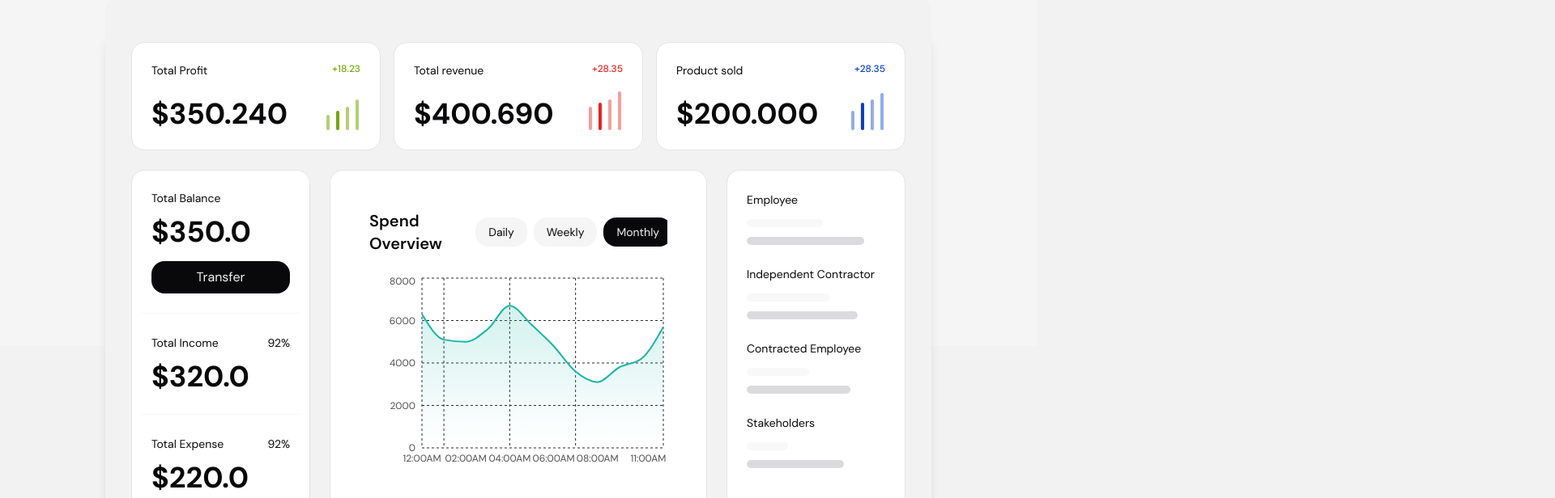
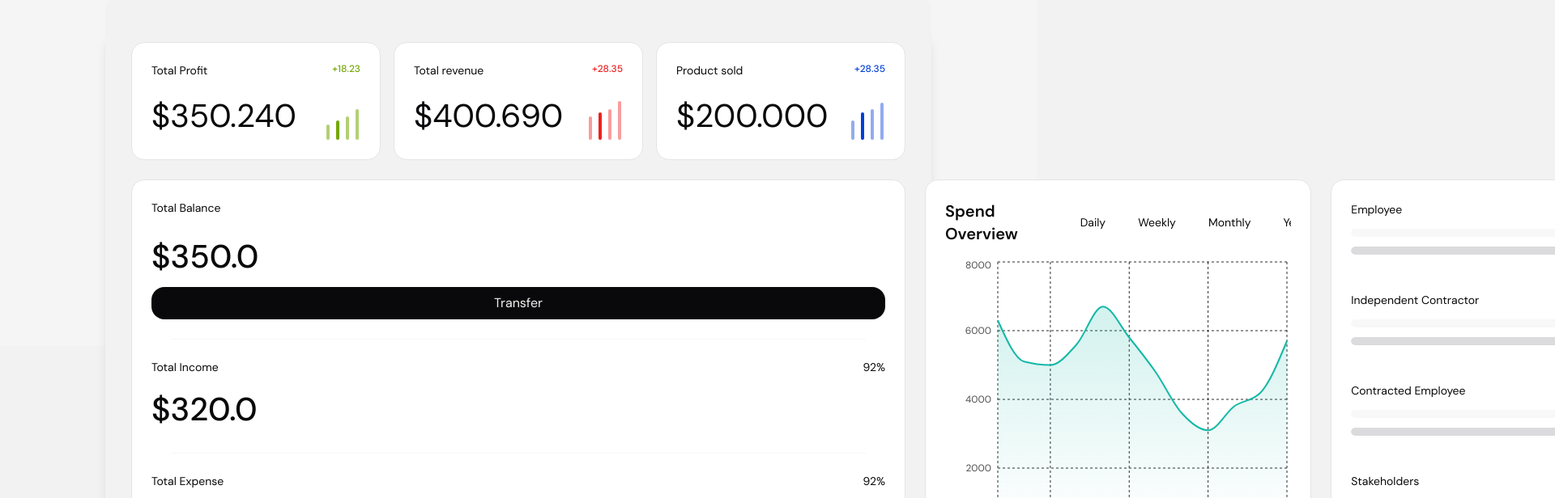
Before and after one commit to hazem-e99/Beetleware-Task25, a React (Vite) app: page / in a window 1280 px wide. Shown: the part 960-1576 px from the top of the page at 81% size, 1920 px wide, since content can reach past the window. Built offline with nearby package versions, Linux system fonts and the light colour scheme.

Commit message:
stats section

```diff
--- a/src/components/sections/HeroSection.jsx
+++ b/src/components/sections/HeroSection.jsx
@@ -52,7 +52,7 @@ export function HeroSection() {
               initial={{ opacity: 0, y: 20 }}
               animate={{ opacity: 1, y: 0 }}
               transition={{ delay: 0.4 }}
-              className="text-lg sm:text-xl text-textP mb-[56px] max-w-2xl mx-auto"
+              className="text-lg text-[22px] sm:text-xl text-textP mb-[56px] max-w-2xl mx-auto"
             >
               Empower your finance with modern software efficiency and experience
               for small and medium-sized businesses.
--- a/src/components/sections/PricingSection.jsx
+++ b/src/components/sections/PricingSection.jsx
@@ -19,10 +19,10 @@ export function PricingSection() {
             <Tag className="scale-x-[-1] w-4 h-4" />
             Pricing
           </div>
-          <h2 className="text-2xl sm:text-3xl md:text-4xl lg:text-5xl font-bold mb-3 sm:mb-4 tracking-[1.5px] px-4">
+          <h2 className="text-[47.813px] sm:text-3xl md:text-4xl lg:text-5xl font-bold mb-3 sm:mb-4 tracking-[1.5px] px-4">
             Find the right plan
           </h2>
-          <p className="text-sm sm:text-base md:text-lg text-textP max-w-6xl mx-auto mt-4 sm:mt-6 md:mt-8 !leading-relaxed px-4">
+          <p className="text-[18px] sm:text-base md:text-lg text-textP max-w-6xl mx-auto mt-4 sm:mt-6 md:mt-8 !leading-relaxed px-4">
             Invest in your company&apos;s future with our comprehensive financial
             solution. Contact us for pricing details and see how we can help you
             streamline your finances and reach your business goals.
--- a/src/components/sections/StatsSection.jsx
+++ b/src/components/sections/StatsSection.jsx
@@ -2,12 +2,16 @@ import { motion } from "framer-motion";
 import { SpendOverviewCard } from "../ui/SpendOverviewCard.jsx";
 import { MetricCard } from "../shared/MetricCard.jsx";
 import { EmployeeProgressCard } from "../shared/EmployeeProgressCard.jsx";
-import { spendData, topMetrics, employeeCategories } from "../../utils/statsData.js";
+import {
+  spendData,
+  topMetrics,
+  employeeCategories,
+} from "../../utils/statsData.js";
 
 export function StatsSection() {
   return (
     <section className="py-6 sm:py-8 md:py-10 m-4 sm:m-6 md:m-8 lg:m-10 relative bg-background rounded-lg">
-      <div className="relative mx-auto p-3 sm:p-4 md:px-6 lg:px-8 rounded-lg bg-surface shadow-lg">
+      <div className="relative  w-full p-3 sm:p-4 md:px-6 lg:px-8 rounded-lg bg-surface shadow-lg ">
         {/* Top Metrics */}
         <div className="grid grid-cols-1 sm:grid-cols-2 md:grid-cols-3 gap-3 sm:gap-4 mb-4 sm:mb-6">
           {topMetrics.map((metric, index) => (
@@ -16,20 +20,24 @@ export function StatsSection() {
         </div>
 
         {/* Main Dashboard Grid */}
-        <div className="grid grid-cols-1 lg:grid-cols-12 gap-4 sm:gap-6">
+        <div className="flex flex-col lg:flex-row items-stretch gap-4 sm:gap-6">
           {/* Left Sidebar */}
           <motion.div
             initial={{ opacity: 0, x: -20 }}
             whileInView={{ opacity: 1, x: 0 }}
             viewport={{ once: true }}
-            className="lg:col-span-3"
+            className="w-full flex-shrink-0 h-full lg:min-h-[480px] 2xl:w-[259px]"
           >
             <div className="bg-card border border-border rounded-2xl overflow-hidden w-full h-full flex flex-col">
-              <div className="p-4 sm:p-5 md:p-6 flex-1 flex flex-col justify-center">
+              <div className="p-4 sm:p-5 md:p-6 flex-1 flex flex-col justify-center gap-2">
                 <div className="flex items-center justify-between mb-2 sm:mb-3">
-                  <h3 className="text-xs sm:text-sm text-foreground font-normal">Total Balance</h3>
+                  <h3 className="text-xs sm:text-sm text-foreground font-normal">
+                    Total Balance
+                  </h3>
                 </div>
-                <div className="text-2xl sm:text-3xl md:text-4xl font-bold mb-3 sm:mb-4">$350.0</div>
+                <div className="text-[44px] sm:text-[36px] md:text-[40px] font-medium">
+                  $350.0
+                </div>
                 <div
                   className="w-full bg-foreground text-background px-3 sm:px-4 py-1.5 sm:py-2 rounded-lg text-center text-sm sm:text-base cursor-pointer hover:opacity-90 transition-opacity"
                   role="button"
@@ -45,10 +53,16 @@ export function StatsSection() {
 
               <div className="p-4 sm:p-5 md:p-6 flex-1 flex flex-col justify-center">
                 <div className="flex items-center justify-between mb-2 sm:mb-3">
-                  <h3 className="text-xs sm:text-sm text-foreground font-normal">Total Income</h3>
-                  <span className="text-xs sm:text-sm text-foreground">92%</span>
+                  <h3 className="text-xs sm:text-sm text-foreground font-normal">
+                    Total Income
+                  </h3>
+                  <span className="text-xs sm:text-sm text-foreground">
+                    92%
+                  </span>
                 </div>
-                <div className="text-2xl sm:text-3xl md:text-4xl font-bold">$320.0</div>
+                <div className="text-[44px] sm:text-[36px] md:text-[40px] font-medium">
+                  $320.0
+                </div>
               </div>
 
               <div className="flex justify-center">
@@ -57,10 +71,16 @@ export function StatsSection() {
 
               <div className="p-4 sm:p-5 md:p-6 flex-1 flex flex-col justify-center">
                 <div className="flex items-center justify-between mb-2 sm:mb-3">
-                  <h3 className="text-xs sm:text-sm text-foreground font-normal">Total Expense</h3>
-                  <span className="text-xs sm:text-sm text-foreground">92%</span>
+                  <h3 className="text-xs sm:text-sm text-foreground font-normal">
+                    Total Expense
+                  </h3>
+                  <span className="text-xs sm:text-sm text-foreground">
+                    92%
+                  </span>
                 </div>
-                <div className="text-2xl sm:text-3xl md:text-4xl font-bold">$220.0</div>
+                <div className="text-[44px] sm:text-[36px] md:text-[40px] font-medium">
+                  $220.0
+                </div>
               </div>
             </div>
           </motion.div>
@@ -70,13 +90,16 @@ export function StatsSection() {
             initial={{ opacity: 0, y: 20 }}
             whileInView={{ opacity: 1, y: 0 }}
             viewport={{ once: true }}
-            className="lg:col-span-6 bg-card border border-border rounded-2xl p-4 sm:p-5 md:p-6 w-full"
+            className="w-full flex-1 bg-card border border-border rounded-2xl p-4 sm:p-5 md:p-6 h-full lg:min-h-[480px] 2xl:w-[881px]"
           >
             <SpendOverviewCard data={spendData} />
           </motion.div>
 
           {/* Right Sidebar - Employee */}
-          <EmployeeProgressCard categories={employeeCategories} />
+          <EmployeeProgressCard
+            categories={employeeCategories}
+            className="w-full flex-shrink-0 h-full lg:min-h-[480px] 2xl:w-[286px]"
+          />
         </div>
       </div>
     </section>
--- a/src/components/sections/Tabs.jsx
+++ b/src/components/sections/Tabs.jsx
@@ -13,9 +13,8 @@ export function Tabs() {
               className="px-2 sm:px-3 md:px-5 lg:px-8
                     h-8 sm:h-9 md:h-10 lg:h-12
                     rounded-full
-                text-xs sm:text-sm md:text-base font-medium
+                text-xs text-[18px] sm:text-sm md:text-base font-medium
                 text-foreground
-
                 transition-colors whitespace-nowrap"
             >
               {link}
--- a/src/components/shared/AnalyticsCard.jsx
+++ b/src/components/shared/AnalyticsCard.jsx
@@ -10,12 +10,12 @@ export function AnalyticsCard({ data, percentage }) {
               whileInView={{ opacity: 1, y: 0 }}
               viewport={{ once: true }}
               transition={{ delay: 0.1 }}
-              className="bg-card border border-border rounded-3xl p-5 sm:p-6 md:p-8"
+              className="bg-card border border-border rounded-3xl p-4 sm:p-6 md:p-2"
             >
-              <h3 className="text-base sm:text-lg md:text-xl font-bold mb-2 text-center">
+              <h3 className="text-base text-[17.859px] sm:text-lg md:text-xl font-bold mb-2 text-center">
                 Simple analytics
               </h3>
-              <p className="text-xs sm:text-sm text-textP mb-4 sm:mb-6 md:mb-8 text-center">
+              <p className="text-xs text-[16px] sm:text-sm text-textP mb-4 sm:mb-6 md:mb-8 text-center">
                 Make informed decisions backed by data through our analytics
                 tools.
               </p>
--- a/src/components/shared/BoostingBusinessCard.jsx
+++ b/src/components/shared/BoostingBusinessCard.jsx
@@ -10,19 +10,19 @@ export function BoostingBusinessCard({ data, delay = 0.2, className }) {
       whileInView={{ opacity: 1, y: 0 }}
       viewport={{ once: true }}
       transition={{ delay }}
-      className={cn("bg-card border border-border rounded-3xl p-5 sm:p-6 md:p-8", className)}
+      className={cn("bg-card border border-border rounded-3xl px-5 pt-5 sm:px-6 sm:pt-6 md:px-8 md:pt-8 pb-0", className)}
     >
       <div className="text-center mb-4 sm:mb-6 md:mb-8 flex flex-col items-center">
-        <h2 className="text-lg sm:text-xl md:text-2xl lg:text-3xl font-bold mb-2 sm:mb-3 leading-tight">
+        <h2 className="text-lg text-[28px] sm:text-xl md:text-2xl lg:text-3xl font-bold mb-2 sm:mb-3 leading-tight">
           Boosting Business.
           <br /> Today and Tomorrow.
         </h2>
-        <p className="text-sm sm:text-base md:text-lg lg:text-[20px] text-textP w-full sm:w-4/5 md:w-3/4">
+        <p className="text-sm text-[20px] sm:text-base md:text-lg lg:text-[20px] text-textP w-full sm:w-4/5 md:w-3/4">
 Bring harmony to team expenses with budget limits and real-time monitiring. Freedom for your staff. Peace of mind for you.        </p>
       </div>
 
-      <div className="overflow-y-auto max-h-[180px] sm:max-h-[200px] md:max-h-[220px] -mx-5 px-5 sm:-mx-6 sm:px-6 md:-mx-8 md:px-8 hide-scrollbar">
-        <div className="h-[250px] sm:h-[280px] md:h-[300px]">
+      <div className="overflow-y-auto max-h-[180px] sm:max-h-[200px] md:max-h-[220px] -mx-5 px-5 sm:-mx-6 sm:px-6 md:-mx-8 md:px-8 hide-scrollbar ">
+        <div className="h-[250px] sm:h-[280px] md:h-[300px] bg-muted px-1 pt-1 rounded-lg">
           <ResponsiveContainer width="100%" height="100%">
             <LineChart data={data} margin={{ bottom: 40, top: 5, left: 5, right: 5 }}>
               <XAxis
--- a/src/components/shared/CollaborationCard.jsx
+++ b/src/components/shared/CollaborationCard.jsx
@@ -11,8 +11,8 @@ export function CollaborationCard({ teamImages, delay = 0.3 }) {
       className="bg-card border border-border rounded-3xl p-5 sm:p-6 md:p-8 flex flex-col justify-between"
     >
       <div className="text-center">
-        <h3 className="text-base sm:text-lg md:text-xl font-bold mb-2">Easy collaboration</h3>
-        <p className="text-xs sm:text-sm text-textP mb-6 sm:mb-8 md:mb-12">
+        <h3 className="text-base text-[17.859px] sm:text-lg md:text-xl font-bold mb-2">Easy collaboration</h3>
+        <p className="text-xs text-[16px] sm:text-sm text-textP mb-6 sm:mb-8 md:mb-12">
           Seamlessly collaborate with your team members like never before.
         </p>
       </div>
--- a/src/components/shared/EmployeeProgressCard.jsx
+++ b/src/components/shared/EmployeeProgressCard.jsx
@@ -1,19 +1,20 @@
 import { motion } from "framer-motion";
 import PropTypes from "prop-types";
 
-export function EmployeeProgressCard({ categories }) {
+export function EmployeeProgressCard({ categories, className = "" }) {
   return (
     <motion.div
       initial={{ opacity: 0, x: 20 }}
       whileInView={{ opacity: 1, x: 0 }}
       viewport={{ once: true }}
-      className="lg:col-span-3 bg-card border border-border rounded-2xl p-4 sm:p-5 md:p-6"
+      className={`lg:col-span-3 bg-card border border-border rounded-2xl p-4 sm:p-5 md:p-6 ${className}`}
     >
-
-      <div className="space-y-4 sm:space-y-5 md:space-y-6">
+      <div className="space-y-4 sm:space-y-5 md:space-y-6 flex flex-col gap-5">
         {categories.map((category, index) => (
           <div key={category.label} className="space-y-2 sm:space-y-3">
-            <span className="text-xs sm:text-sm text-foreground">{category.label}</span>
+            <span className="text-xs sm:text-sm text-foreground">
+              {category.label}
+            </span>
             <div className="h-2 sm:h-2.5 rounded-full overflow-hidden">
               <motion.div
                 initial={{ width: 0 }}
@@ -47,4 +48,5 @@ EmployeeProgressCard.propTypes = {
       progressL: PropTypes.number.isRequired,
     })
   ).isRequired,
+  className: PropTypes.string,
 };
--- a/src/components/shared/MetricCard.jsx
+++ b/src/components/shared/MetricCard.jsx
@@ -17,13 +17,13 @@ export function MetricCard({ metric, index }) {
       className="bg-card border border-border rounded-2xl p-4 sm:p-5 md:p-6"
     >
       <div className="flex items-start justify-between mb-3 sm:mb-4">
-        <span className="text-xs sm:text-sm text-foreground">{metric.label}</span>
-        <span className="text-xs font-medium" style={{ color: getTextColor() }}>
+        <span className="text-xs text-[20px] sm:text-sm text-foreground font-normal">{metric.label}</span>
+        <span className="text-xs text-[14px] font-medium" style={{ color: getTextColor() }}>
           {metric.change}
         </span>
       </div>
       <div className="flex items-end justify-between gap-3 sm:gap-4">
-        <div className="text-2xl sm:text-3xl md:text-4xl font-bold">{metric.value}</div>
+        <div className="text-[56px] sm:text-[36px] md:text-[40px] font-normal">{metric.value}</div>
         <div className="flex items-end gap-0.5 sm:gap-1 h-10 sm:h-12">
           {metric.bars.map((height, i) => (
             <div
--- a/src/components/ui/SpendOverviewCard.jsx
+++ b/src/components/ui/SpendOverviewCard.jsx
@@ -16,26 +16,24 @@ export function SpendOverviewCard({ data }) {
   const [activeTab, setActiveTab] = useState("Monthly");
 
   return (
-    <div className="rounded-2xl p-4 sm:p-6 h-full">
-      <div className="flex flex-col sm:flex-row items-start sm:items-center justify-between gap-4 mb-6">
-        <h3 className="text-lg sm:text-xl font-semibold text-foreground">Spend Overview</h3>
+    <div className="h-full flex flex-col">
+      <div className="flex flex-col sm:flex-row items-start sm:items-center justify-between gap-4 mb-4">
+        <h3 className="text-lg sm:text-xl font-semibold text-foreground">
+          Spend Overview
+        </h3>
         <div className="flex gap-1 sm:gap-2 overflow-x-auto hide-scrollbar w-full sm:w-auto">
           {tabs.map((tab) => (
             <button
               key={tab}
               onClick={() => setActiveTab(tab)}
-              className={`px-2 sm:px-3 md:px-4 py-1.5 sm:py-2 rounded-lg text-xs sm:text-sm transition-colors whitespace-nowrap flex-shrink-0 ${
-                activeTab === tab
-                  ? "bg-foreground text-background"
-                  : "bg-muted text-foreground hover:bg-muted/80"
-              }`}
+              className={`px-2 sm:px-3 md:px-4 py-1.5 sm:py-2 rounded-lg text-xs sm:text-sm transition-colors whitespace-nowrap flex-shrink-0 `}
             >
               {tab}
             </button>
           ))}
         </div>
       </div>
-      <ResponsiveContainer width="100%" height={250} className="sm:h-[280px] md:h-[300px]">
+      <ResponsiveContainer width="100%" height={380}>
         <AreaChart data={data}>
           <defs>
             <linearGradient id="colorValue" x1="0" y1="0" x2="0" y2="1">
```
Also changed, not shown: 1 other file (tests, documents, lock files or other folders).
